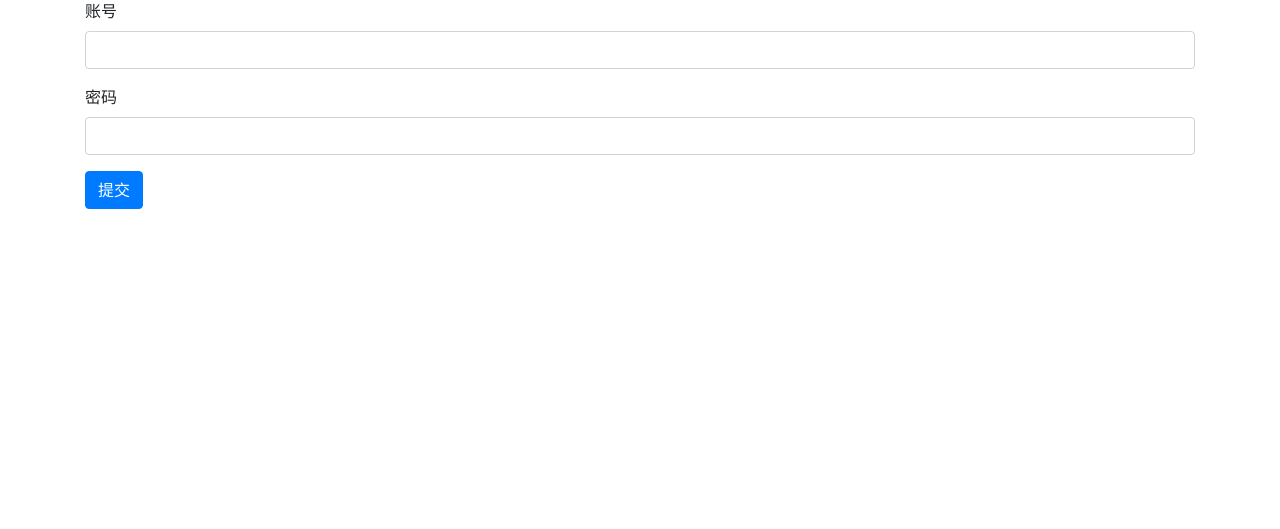
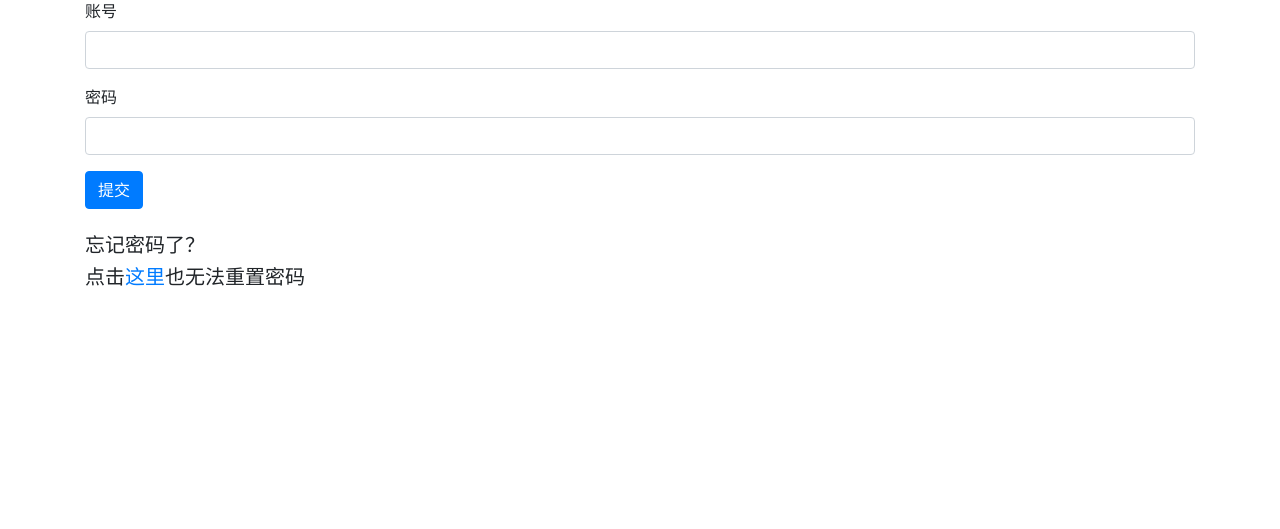
Before and after one commit to NCXavier/MyBlog, a Django app: page /userprofile/login/ in a window 1280 px wide. Shown: the part 193-722 px from the top of the page. Run offline with Django 3.2, Linux system fonts and the light colour scheme; some libraries are stand-ins or nearby versions.

Commit message:
Feat: 增加重置密码入口

```diff
--- a/my_blog/settings.py
+++ b/my_blog/settings.py
@@ -37,6 +37,7 @@ INSTALLED_APPS = [
     'django.contrib.sessions',
     'django.contrib.messages',
     'django.contrib.staticfiles',
+    'password_reset',
     'article',
     "userprofile",
 ]
--- a/my_blog/urls.py
+++ b/my_blog/urls.py
@@ -20,5 +20,6 @@ urlpatterns = [
     path('admin/', admin.site.urls),
     path('article/', include('article.urls', namespace='article')),
     # 用户管理
-    path("userprofile/", include("userprofile.urls", namespace="userprofile")),
+    path('userprofile/', include('userprofile.urls', namespace='userprofile')),
+    path('password-reset/', include('password_reset.urls')),
 ]
--- a/templates/userprofile/login.html
+++ b/templates/userprofile/login.html
@@ -26,6 +26,9 @@
                 <!-- 提交按钮 -->
                 <button type="submit" class="btn btn-primary">提交</button>
             </form>
+            <br>
+            <h5>忘记密码了？</h5>
+            <h5>点击<a href='{%url "password_reset_recover" %}'>这里</a>也无法重置密码</h5>
         </div>
     </div>
 </div>
```
